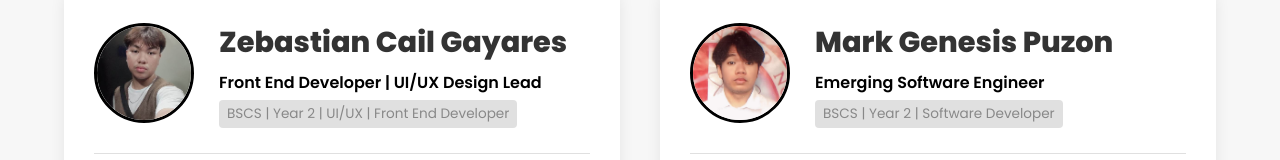
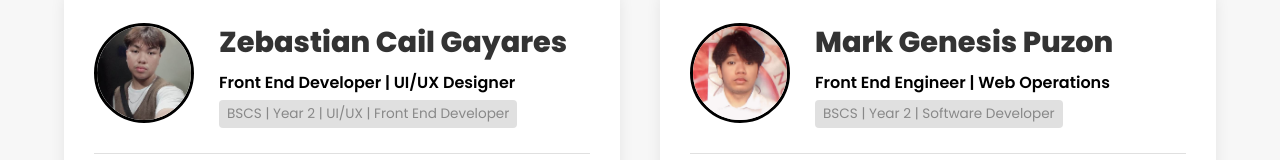
Before and after one commit to genpuzon/thedigitalledger_itera-website, a plain HTML site: page creators.html in a window 1280 px wide. Shown: the part 376-536 px from the top of the page. Drawn offline with Linux system fonts and the light colour scheme.

Commit message:
Update creators.html

```diff
--- a/creators.html
+++ b/creators.html
@@ -54,7 +54,7 @@
                         <img src="images/zeb.jpg" alt="Profile of Alex Lee" class="creator-image">
                         <div class="creator-metadata">
                             <h3>Zebastian Cail Gayares</h3>
-                            <p class="role-title">Front End Developer | UI/UX Design Lead</p>
+                            <p class="role-title">Front End Developer | UI/UX Designer</p>
                             <span class="academic-tag">BSCS | Year 2 | UI/UX | Front End Developer</span>
                         </div>
                     </div>
@@ -83,7 +83,7 @@
                         <img src="images/puzon.jpg" alt="Profile of Mark Genesis Puzon" class="creator-image">
                         <div class="creator-metadata">
                             <h3>Mark Genesis Puzon</h3>
-                            <p class="role-title">Emerging Software Engineer</p>
+                            <p class="role-title">Front End Engineer | Web Operations</p>
                             <span class="academic-tag">BSCS | Year 2 | Software Developer</span>
                         </div>
                     </div>
@@ -219,4 +219,5 @@
     </footer>
     <script src="script.js"></script>
 </body>
+
 </html>
```
